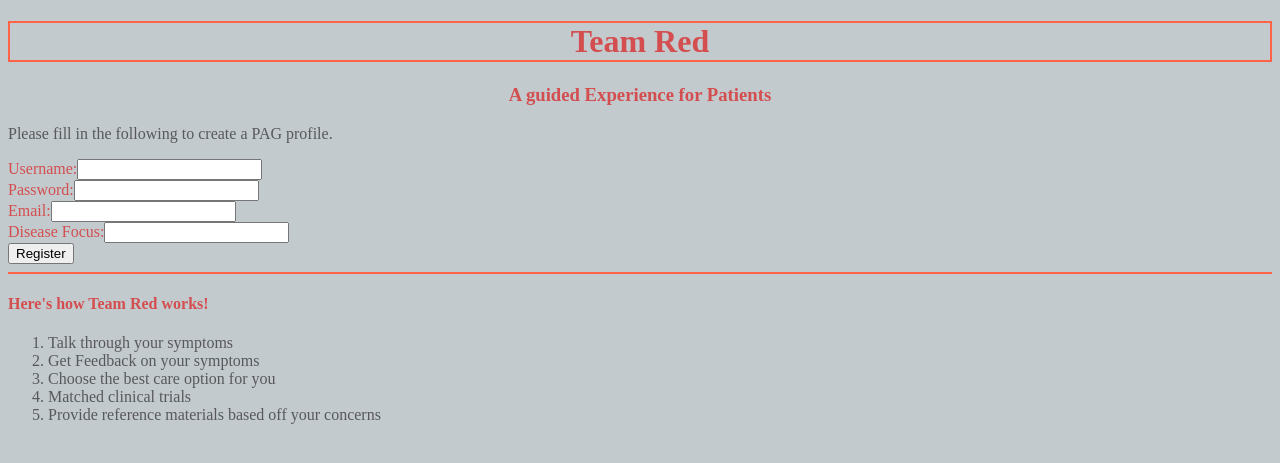
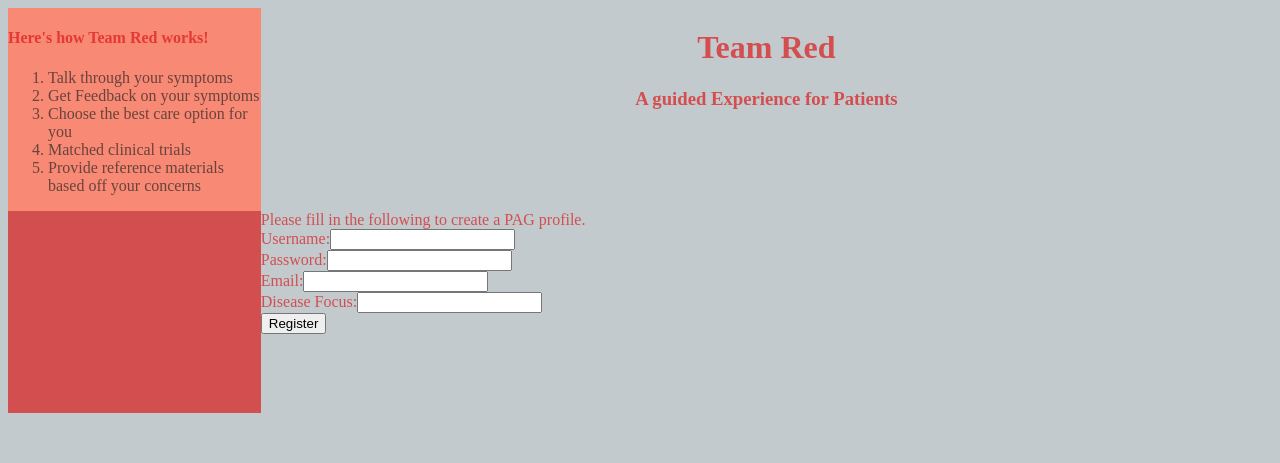
Before and after one commit to secureailabs/red_team, a Flask app: page /register/pag in a window 1280 px wide. Shown: the top 463 px of the page. Run offline with Flask 2, Linux system fonts and the light colour scheme.

Commit message:
make web with grid

```diff
--- a/app/user_manage.py
+++ b/app/user_manage.py
@@ -18,7 +18,7 @@ def home():
 
 @bp.route("/login", methods=("GET", "POST"))
 def login():
-    if request.method == "POST":
+    if request.method == "POST" and request.form["choice"] == "login":
         username = request.form["username"]
         password = request.form["password"]
 
--- a/static/PAG/style.css
+++ b/static/PAG/style.css
@@ -13,6 +13,41 @@
  *
  */
 
+.grid {
+    display: grid;
+    grid-template-columns: 20% 1fr;
+    grid-template-rows: 1fr 1fr;
+    grid-template-areas:
+        "slogan banner"
+        "sidebar content";
+
+}
+
+.slogan {
+    color: rgba(221, 17, 17, 0.667);
+    background-color: rgb(247, 137, 117);
+}
+
+.banner {
+    color: rgba(221, 17, 17, 0.667);
+    background-color: rgb(194, 202, 206);
+}
+
+.sidebar {
+    color: rgb(194, 202, 206);
+    background-color: rgb(221, 17, 17, 0.667);
+    align-self: center;
+    height: 100%;
+    /* width: 100vw; */
+}
+
+.content {
+    color: rgba(221, 17, 17, 0.667);
+    background-color: rgb(194, 202, 206);
+    /* height: 100vw; */
+}
+
+
 body {
     color: rgba(221, 17, 17, 0.667);
     background-color: rgb(194, 202, 206);
@@ -20,7 +55,7 @@ body {
 
 ol {
     color: rgba(34, 32, 32, 0.667);
-    background-color: rgb(194, 202, 206);
+    background-color: rgb(247, 137, 117);
 }
 
 a:link {
--- a/templates/default_template.html
+++ b/templates/default_template.html
@@ -25,42 +25,11 @@ Private and Confidential. Internal Use Only.
 </head>
 
 
-<div class="banner">
-    <div>
-        {% block banner %}
-        <h1 style="border:2px solid Tomato;">
-            <center><a href="http://127.0.0.1:5000"> {{ team_name }}</a></center>
-        </h1>
-        <h3>
-            <center>A guided Experience for Patients</center>
-        </h3>
-        {% endblock %}
-        {% block banner_button %}
-        <center>
-            <form method="post" , action="/register">
-                <input type="submit" name="choice" value="Register New User"><br>
-            </form><br />
-            <form method="post" , action="/login" style="display: inline;">
-                <input type="submit" name="choice" value="PAG Portal">
-            </form>
-            <form method="post" , action="/login" style="display: inline;">
-                <input type="submit" name="choice" value="Patient Portal"><br>
-            </form>
-        </center>
+<body>
+    <div class="grid">
 
-        {% if error %}
-        <p>{{error}}</p>
-        {% endif %}
-        {% endblock %}
-
-        <hr style="border:1px solid Tomato;">
-    </div>
-</div>
-
-<body>
-    {% block content %}
-    <div>
-
+        <div class="slogan">
+            {% block slogan %}
             <h4>Here's how {{ team_name }} works!</h4>
             <p>
             <ol>
@@ -71,27 +40,44 @@ Private and Confidential. Internal Use Only.
                 <li>Provide reference materials based off your concerns</li>
             </ol>
             </p>
-
+            {% endblock %}
         </div>
+        <div class="banner">
+            {% block banner %}
+            <h1>
+                <center><a href="http://127.0.0.1:5000"> {{ team_name }}</a></center>
+            </h1>
+            <h3>
+                <center>A guided Experience for Patients</center>
+            </h3>
             {% endblock %}
-</body>
-
-<!-- <body>
-    {% block buttons1 %}
-
-    <body>
-        <form method="post" , action="/user">
-            <input type="submit" name="choice" value="Patient Portal"><input type="submit" name="choice"
-                value="PAG Portal"><br>
-            <br />
-
-        </form>
-
+        </div>
+        <div class="sidebar">
+            {% block sidebar %}
+            <center>
+                <br>
+                <form method="post" , action="/register">
+                    <input type="submit" name="choice" value="Register New User"><br>
+                </form><br />
+                <form method="post" , action="/login">
+                    <input type="submit" name="choice" value="PAG Portal"><br>
+                </form><br />
+                <form method="post" , action="/login">
+                    <input type="submit" name="choice" value="Patient Portal"><br>
+                </form><br />
                 {% if error %}
                 <p>{{error}}</p>
                 {% endif %}
+            </center>
+            {% endblock %}
+        </div>
+        <div class="content">
+            {% block content %}
+            <center>CONTENT</center>
+            {% endblock %}
+        </div>
+    </div>
+
 </body>
-    {% endblock %}
-</body> -->
 
 </html>
--- a/templates/login.html
+++ b/templates/login.html
@@ -1,7 +1,8 @@
 <!--templates/login.html-->
 {% extends "default_template.html" %}
-
-{% block banner_button %}
+{% block sidebar %}
+{% endblock %}
+{% block content %}
 
 <body>
     <form method="post" action="/login">
--- a/templates/pag_register.html
+++ b/templates/pag_register.html
@@ -1,10 +1,12 @@
 <!-- templates/regist.html -->
 
 {% extends "default_template.html" %}
-{% block banner_button %}
+{% block sidebar %}
+{% endblock %}
+{% block content %}
 
 <body>
-    <p>Please fill in the following to create a PAG profile.</p>
+    Please fill in the following to create a PAG profile.
 
     <body>
         <form method="post" action='/register/pag'>
--- a/templates/patient_register.html
+++ b/templates/patient_register.html
@@ -1,9 +1,11 @@
 <!-- templates/regist.html -->
 {% extends "default_template.html" %}
-{% block banner_button %}
+{% block sidebar %}
+{% endblock %}
+{% block content %}
 
 <body>
-    <p>Please fill in the following to create a patient profile.</p>
+    Please fill in the following to create a patient profile.
     <form method="post" action='/register/patient'>
         <label>Username:<input type="text" name="username" value=""></label></br>
         <label>Password:<input type="password" name="password" value=""></label></br>
--- a/templates/register.html
+++ b/templates/register.html
@@ -1,11 +1,11 @@
 <!--templates/login.html-->
 {% extends "default_template.html" %}
-{% block banner_button %}
+{% block sidebar %}
 
 <body>
     <center>
         <form method="post" , action="/register">
-            <input type="submit" name="choice" value="Register Patient" style="display: inline;">
+            <input type="submit" name="choice" value="Register Patient">
             <input type="submit" name="choice" value="Register PAG"><br>
         </form>
     </center>
```
Lines whose indentation alone changed are shown as unchanged.
